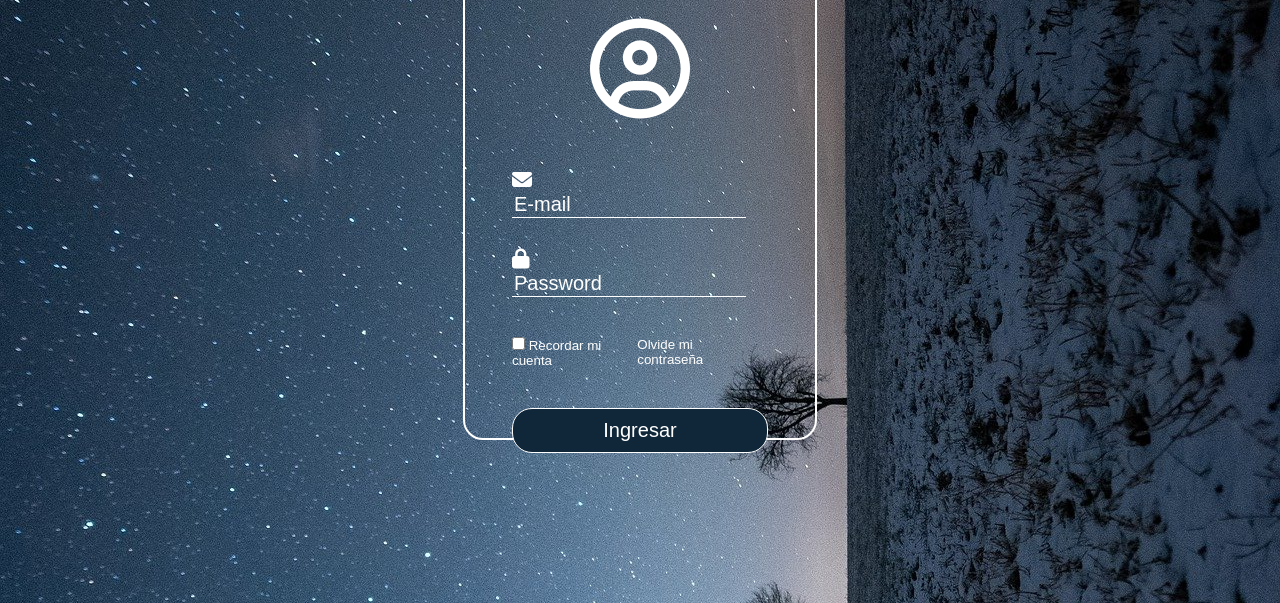
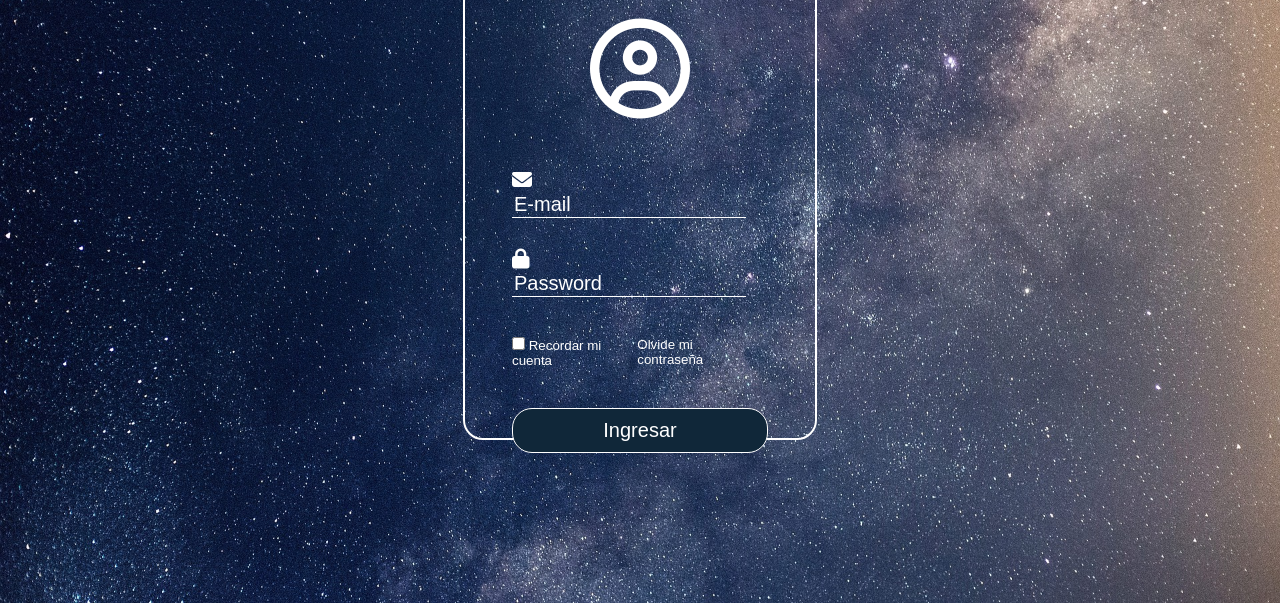
Before and after one commit to IngFrandyPimentel/login, a plain HTML site: page index.html in a window 1280 px wide. Shown: the part 197-800 px from the top of the page. Drawn offline with Linux system fonts and the light colour scheme.

Commit message:
Update index.css

```diff
--- a/css/index.css
+++ b/css/index.css
@@ -4,7 +4,7 @@
 
 body {
     font-family: Arial, sans-serif;
-    background-image: url("../img/fondo.jpg");
+    background-image: url("../img/fondo-movil.jpg");
     background-repeat: no-repeat;
     background-size: cover;
     color: white;
```
